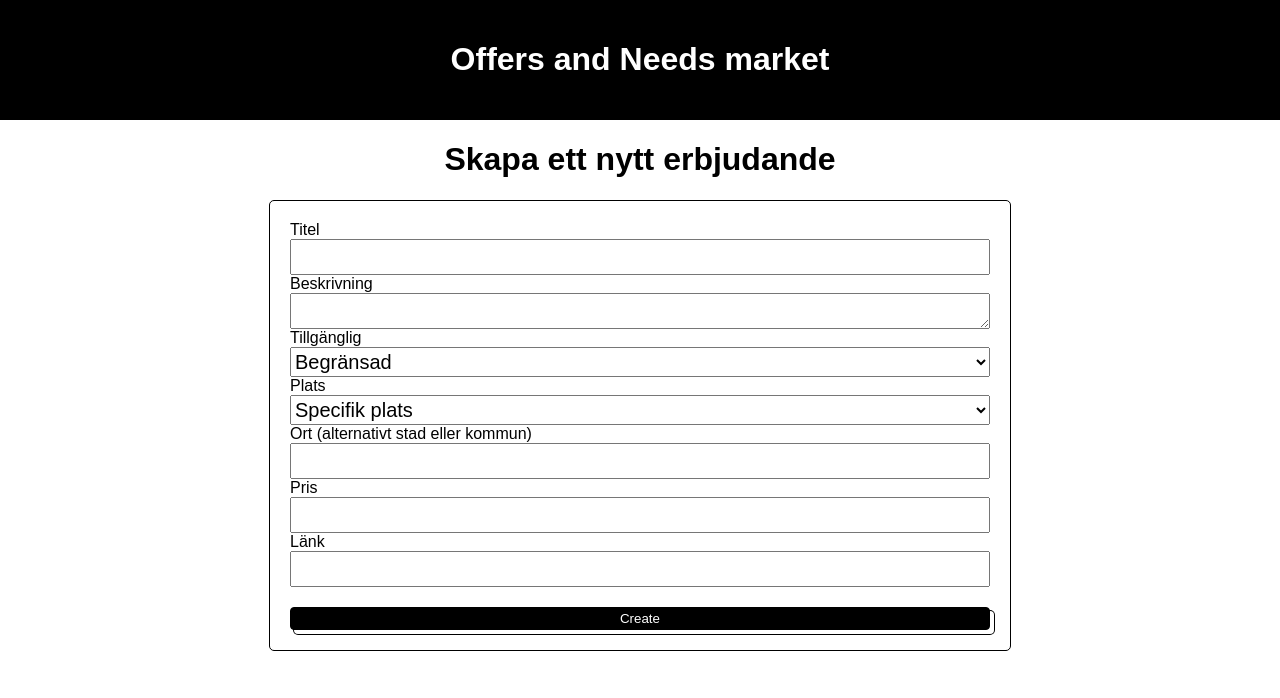
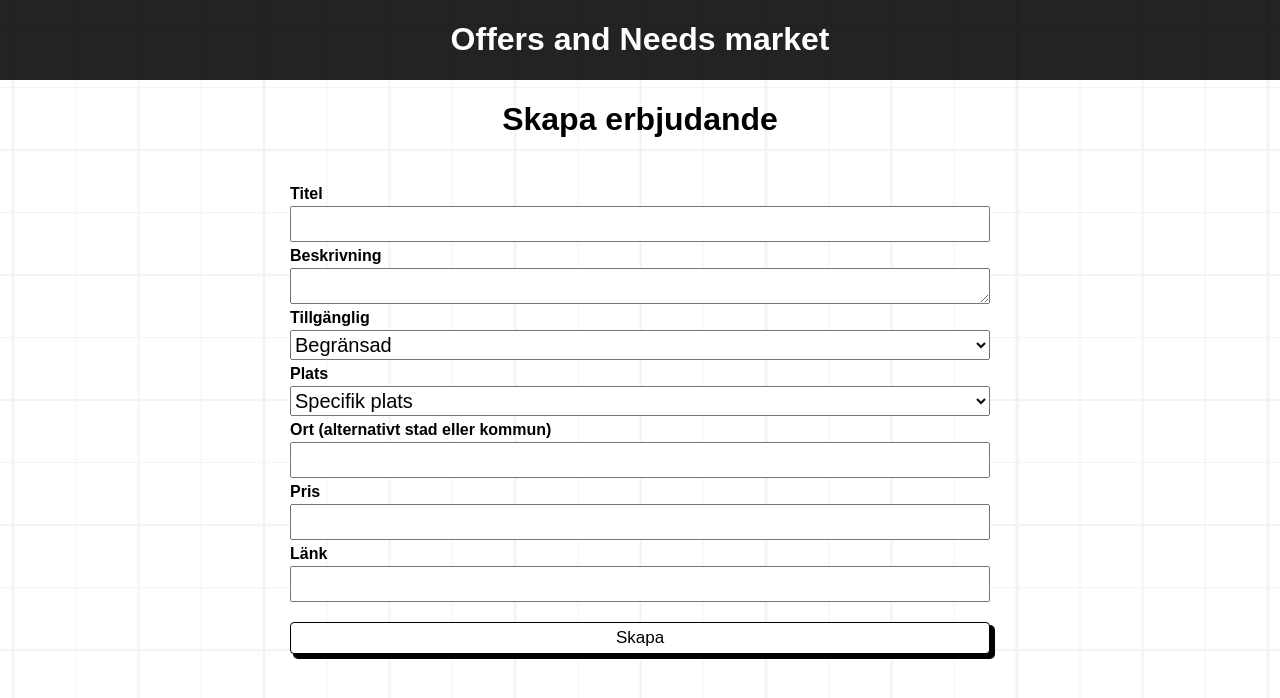
Before and after one commit to whereube/OANM, a React (Create React App) app in the folder app/client/frontend/: page / in a window 1280 px wide. Shown: the top 698 px of the page. Built offline with nearby package versions, Linux system fonts and the light colour scheme.

Commit message:
design fixes

```diff
--- a/app/client/frontend/src/App.css
+++ b/app/client/frontend/src/App.css
@@ -1,13 +1,16 @@
 .button-small {
     appearance: button;
-    background-color: #000;
+    background-color: #ffffff;
     background-image: none;
     border: 1px solid #000;
     border-radius: 4px;
-    box-shadow: #fff 4px 4px 0 0,#000 4px 4px 0 1px;
+    box-shadow: #000000 4px 4px 0 0,#000 4px 4px 0 1px;
     padding: 3px 7px ;
     box-sizing: border-box;
-    color: #fff;
+    color: #000000;
+    font-size: 17px;
+    padding-top: 5px;
+    padding-bottom: 5px;
     cursor: pointer;
     display: inline-block;
     overflow: visible;
@@ -39,7 +42,7 @@
     transform: translate(2px, 2px);
 }
 body {
-    font-family: "Montserrat", sans-serif;
+    font-family: 'Moderustic',"Montserrat", sans-serif;
     font-optical-sizing: auto;
     font-style: normal;
 }
@@ -49,4 +52,10 @@ body {
     flex-direction: column;
     align-items: center;
     min-width: 80%;
+    background-image: url('../public/test_background.png');
+    height: 100%;
+    width: 100%;
+    background-repeat: repeat;
+    background-position: center center;
+    min-height: 100vh;
 }
--- a/app/client/frontend/src/header/Header.css
+++ b/app/client/frontend/src/header/Header.css
@@ -1,7 +1,6 @@
 .header{
-    background-color: #000000;
+    background-color: #000000dc;
     color: white;
-    padding: 20px;
     text-align: center;
     width: 100%;
 }
--- a/app/client/frontend/src/offers/NewOfferForm.css
+++ b/app/client/frontend/src/offers/NewOfferForm.css
@@ -9,7 +9,6 @@
     justify-content: space-around;
     flex-direction: column;
     min-width: 700px;
-    border: 1px solid black;
     border-radius: 5px;
     padding: 20px;
     margin-bottom: 50px;
@@ -18,12 +17,20 @@
 .formDiv{
     display: flex;
     flex-direction: column;
+    margin-top: 5px;
+}
+
+.formDiv label {
+    margin-bottom: 3px;
+    font-weight: bold;
 }
 
 .input-fields {
     height: 30px;
     font-size: 20px;
 }
+
+
 
 .formFields{
     margin-bottom: 20px;
--- a/app/client/frontend/src/offers/NewOfferForm.js
+++ b/app/client/frontend/src/offers/NewOfferForm.js
@@ -78,7 +78,7 @@ const NewOfferForm = () => {
     return (
         <>
             <div className="newOfferPage">
-                <h1>Skapa ett nytt erbjudande</h1>
+                <h1>Skapa erbjudande</h1>
                 <form onSubmit={handleSubmit} className="newOffer">
                     <div className='formFields'>
                         <div className='formDiv'>
@@ -118,7 +118,7 @@ const NewOfferForm = () => {
                                 <option value="alltid">Alltid</option>
                             </select>
                         </div>
-                        <div className='formDiv'>
+                        <div className='formDiv selectDiv'>
                             <label htmlFor="availableDigitaly">Plats</label>
                             <select
                                 className="input-fields"
@@ -171,7 +171,7 @@ const NewOfferForm = () => {
                         </div>
                     </div>
                     <button type="submit" className="button-small" role="button">
-                        Create
+                        Skapa
                     </button>
                 </form>
                 {status && (
```
Also changed, not shown: app/client/frontend/public/test_background.png (added).
